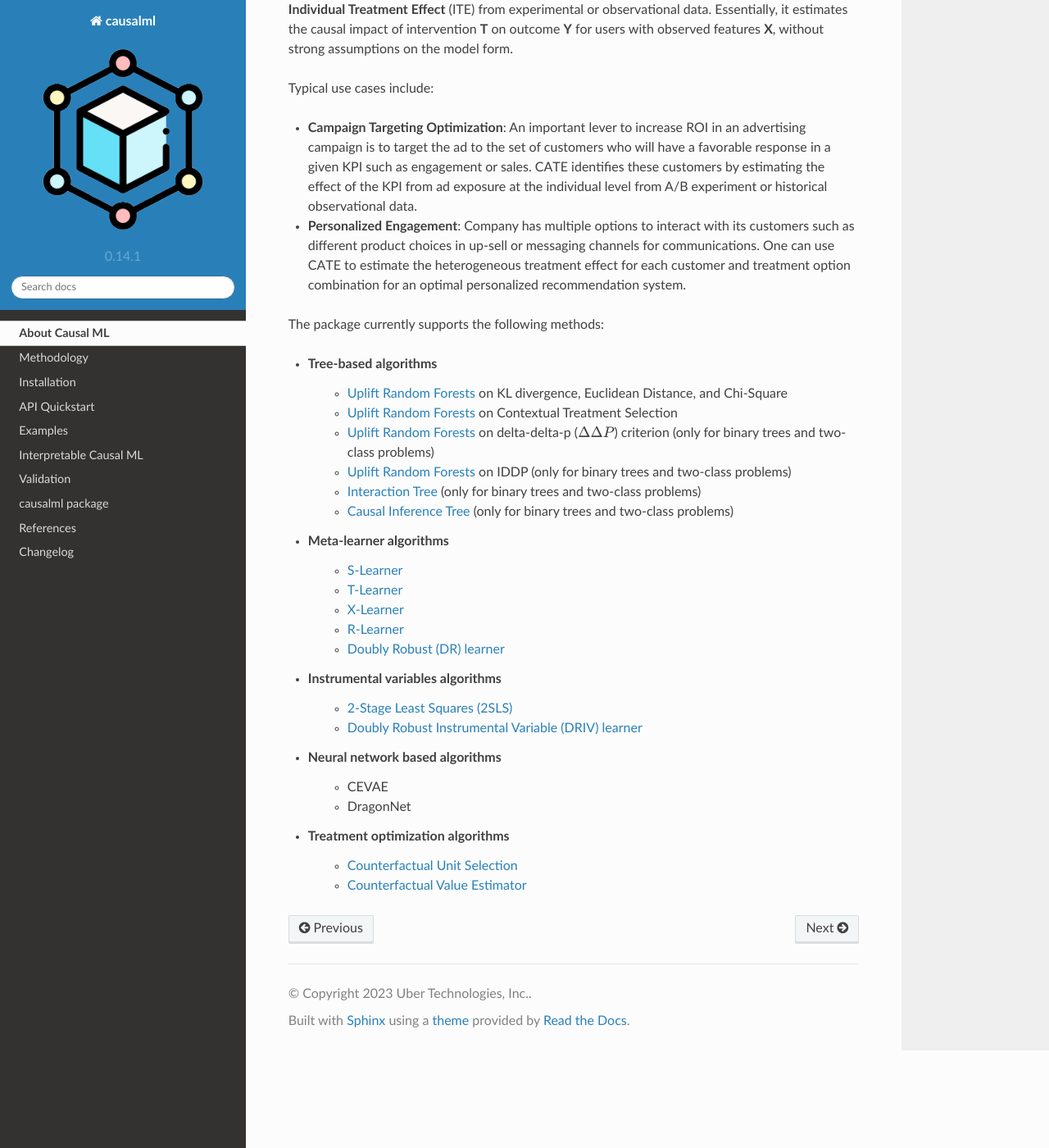
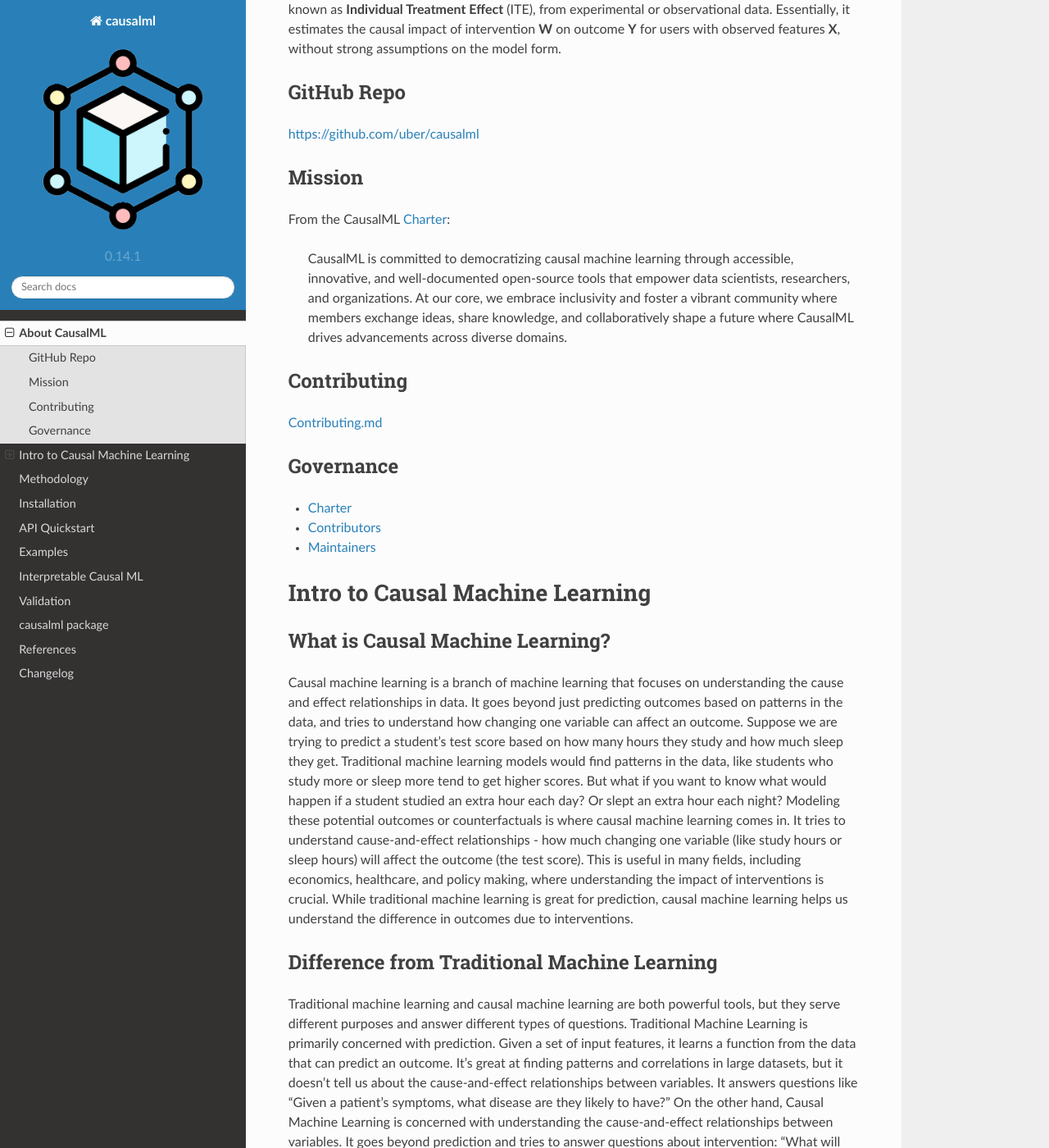
Before and after one commit to uber/causalml, a Sphinx documentation site: the page built from docs/about.rst, in a window 1280 px wide and 1400 px high, scrolled down 233 px. Shown: the whole window at 82% size. Built offline with Sphinx 7.4.7 and the Read the Docs theme 2.0.0, drawn with Linux system fonts in a browser that asks for light colours; pages that are not in the unit, such as notebooks, are missing from menus; some of the changed text lies outside the part shown.

Commit message:
move essential README.md into docs/*.rst

```diff
--- a/docs/about.rst
+++ b/docs/about.rst
@@ -1,36 +1,72 @@
-About Causal ML
+About CausalML
 ===========================
 
-``Causal ML`` is a Python package that provides a suite of uplift modeling and causal inference methods using machine learning algorithms based on recent research.
-It provides a standard interface that allows user to estimate the **Conditional Average Treatment Effect** (CATE) or **Individual Treatment Effect** (ITE) from experimental or observational data.
-Essentially, it estimates the causal impact of intervention **T** on outcome **Y** for users with observed features **X**, without strong assumptions on the model form.
+``CausalML`` is a Python package that provides a suite of uplift modeling and causal inference methods using machine learning algorithms based on recent research.
+It provides a standard interface that allows user to estimate the **Conditional Average Treatment Effect** (CATE), also known as **Individual Treatment Effect** (ITE), from experimental or observational data.
+Essentially, it estimates the causal impact of intervention **W** on outcome **Y** for users with observed features **X**, without strong assumptions on the model form.
 
-Typical use cases include:
+GitHub Repo
+-----------
+
+https://github.com/uber/causalml
+
+Mission
+-------
+
+From the CausalML `Charter <https://github.com/uber/causalml/blob/master/CHARTER.md>`_:
+
+    CausalML is committed to democratizing causal machine learning through accessible, innovative, and well-documented open-source tools that empower data scientists, researchers, and organizations. At our core, we embrace inclusivity and foster a vibrant community where members exchange ideas, share knowledge, and collaboratively shape a future where CausalML drives advancements across diverse domains.
+
+Contributing
+------------
+`Contributing.md <https://github.com/uber/causalml/blob/master/CONTRIBUTING.md>`_
+
+Governance
+----------
+* `Charter <https://github.com/uber/causalml/blob/master/CHARTER.md>`_
+* `Contributors <https://github.com/uber/causalml/graphs/contributors>`_
+* `Maintainers <https://github.com/uber/causalml/blob/master/MAINTAINERS.md>`_
+
+Intro to Causal Machine Learning
+================================
+
+What is Causal Machine Learning?
+--------------------------------
+
+Causal machine learning is a branch of machine learning that focuses on understanding the cause and effect relationships in data. It goes beyond just predicting outcomes based on patterns in the data, and tries to understand how changing one variable can affect an outcome.
+Suppose we are trying to predict a student’s test score based on how many hours they study and how much sleep they get. Traditional machine learning models would find patterns in the data, like students who study more or sleep more tend to get higher scores.
+But what if you want to know what would happen if a student studied an extra hour each day? Or slept an extra hour each night? Modeling these potential outcomes or counterfactuals is where causal machine learning comes in. It tries to understand cause-and-effect relationships - how much changing one variable (like study hours or sleep hours) will affect the outcome (the test score).
+This is useful in many fields, including economics, healthcare, and policy making, where understanding the impact of interventions is crucial.
+While traditional machine learning is great for prediction, causal machine learning helps us understand the difference in outcomes due to interventions.
+
+
+
+Difference from Traditional Machine Learning
+--------------------------------------------
+
+Traditional machine learning and causal machine learning are both powerful tools, but they serve different purposes and answer different types of questions.
+Traditional Machine Learning is primarily concerned with prediction. Given a set of input features, it learns a function from the data that can predict an outcome. It’s great at finding patterns and correlations in large datasets, but it doesn’t tell us about the cause-and-effect relationships between variables. It answers questions like “Given a patient’s symptoms, what disease are they likely to have?”
+On the other hand, Causal Machine Learning is concerned with understanding the cause-and-effect relationships between variables. It goes beyond prediction and tries to answer questions about intervention: “What will happen if we change this variable?” For example, in a medical context, it could help answer questions like “What will happen if a patient takes this medication?”
+In essence, while traditional machine learning can tell us “what is”, causal machine learning can help us understand “what if”. This makes causal machine learning particularly useful in fields where we need to make decisions based on data, such as policy making, economics, and healthcare.
+
+
+Measuring Causal Effects
+------------------------
+
+Different causal effects can be measured using varying techniques.
+
+**Randomized Control Trials (RCT)** are the gold standard for causal effect measurements.  Subjects are randomly exposed to a treatment and the Average Treatment Effect (ATE) is measured as the difference between the mean effects in the treatment and control groups.  Random assignment removes the effect of any confounders on the treatment.
+
+**Instrumental Variables (IV)** is a technique in which subjects are randomly exposed to a variable that influences treatment, but has no direct effect on the outcome.
+
+An example of an instrumental variable is a streamlined sign-up page that allows an Uber user to sign up for Uber Eats.  Not all subjects will sign up for Uber Eats, but the streamlined sign-up makes it easier for them to experience both Uber and Uber Eats.  Thereafter, the subject’s outcome is unrelated to their signup experience.  In other words, the streamlined signup influences the treatment, not the outcome.
+
+If RCTs are not an option and hence confounders cannot be controlled for, the next best option is to attempt to **control for confounders** and measure the Conditional Average Treatment Effect (CATE).  The CATE is an estimate of the treatment effect conditioned on all available covariates and confounders.  Even if an RCT is available, if the treatment effects are heterogeneous across covariates, it might be preferable to measure the CATE.  We call these Heterogeneous Treatment Effects (HTEs).
+
+
+Example Use Cases
+-----------------
 
 - **Campaign Targeting Optimization**: An important lever to increase ROI in an advertising campaign is to target the ad to the set of customers who will have a favorable response in a given KPI such as engagement or sales. CATE identifies these customers by estimating the effect of the KPI from ad exposure at the individual level from A/B experiment or historical observational data.
-- **Personalized Engagement**: Company has multiple options to interact with its customers such as different product choices in up-sell or messaging channels for communications. One can use CATE to estimate the heterogeneous treatment effect for each customer and treatment option combination for an optimal personalized recommendation system.
 
-The package currently supports the following methods:
-
-- Tree-based algorithms
-    - :ref:`Uplift Random Forests <Uplift Tree>` on KL divergence, Euclidean Distance, and Chi-Square
-    - :ref:`Uplift Random Forests <Uplift Tree>` on Contextual Treatment Selection
-    - :ref:`Uplift Random Forests <DDP>` on delta-delta-p (:math:`\Delta\Delta P`) criterion (only for binary trees and two-class problems)
-    - :ref:`Uplift Random Forests <IDDP>` on IDDP (only for binary trees and two-class problems)
-    - :ref:`Interaction Tree <IT>` (only for binary trees and two-class problems)
-    - :ref:`Causal Inference Tree <CIT>` (only for binary trees and two-class problems)
-- Meta-learner algorithms
-    - :ref:`S-learner`
-    - :ref:`T-learner`
-    - :ref:`X-learner`
-    - :ref:`R-learner`
-    - :ref:`Doubly Robust (DR) learner`
-- Instrumental variables algorithms
-    - :ref:`2-Stage Least Squares (2SLS)`
-    - :ref:`Doubly Robust Instrumental Variable (DRIV) learner`
-- Neural network based algorithms
-    - CEVAE
-    - DragonNet
-- Treatment optimization algorithms
-    - :ref:`Counterfactual Unit Selection`
-    - :ref:`Counterfactual Value Estimator`
+- **Personalized Engagement**: A company might have multiple options to interact with its customers such as different product choices in up-sell or different messaging channels for communications. One can use CATE to estimate the heterogeneous treatment effect for each customer and treatment option combination for an optimal personalized engagement experience.
```
Also changed, not shown: README.md (+14 -209 lines), docs/methodology.rst (+28 -0 lines).
